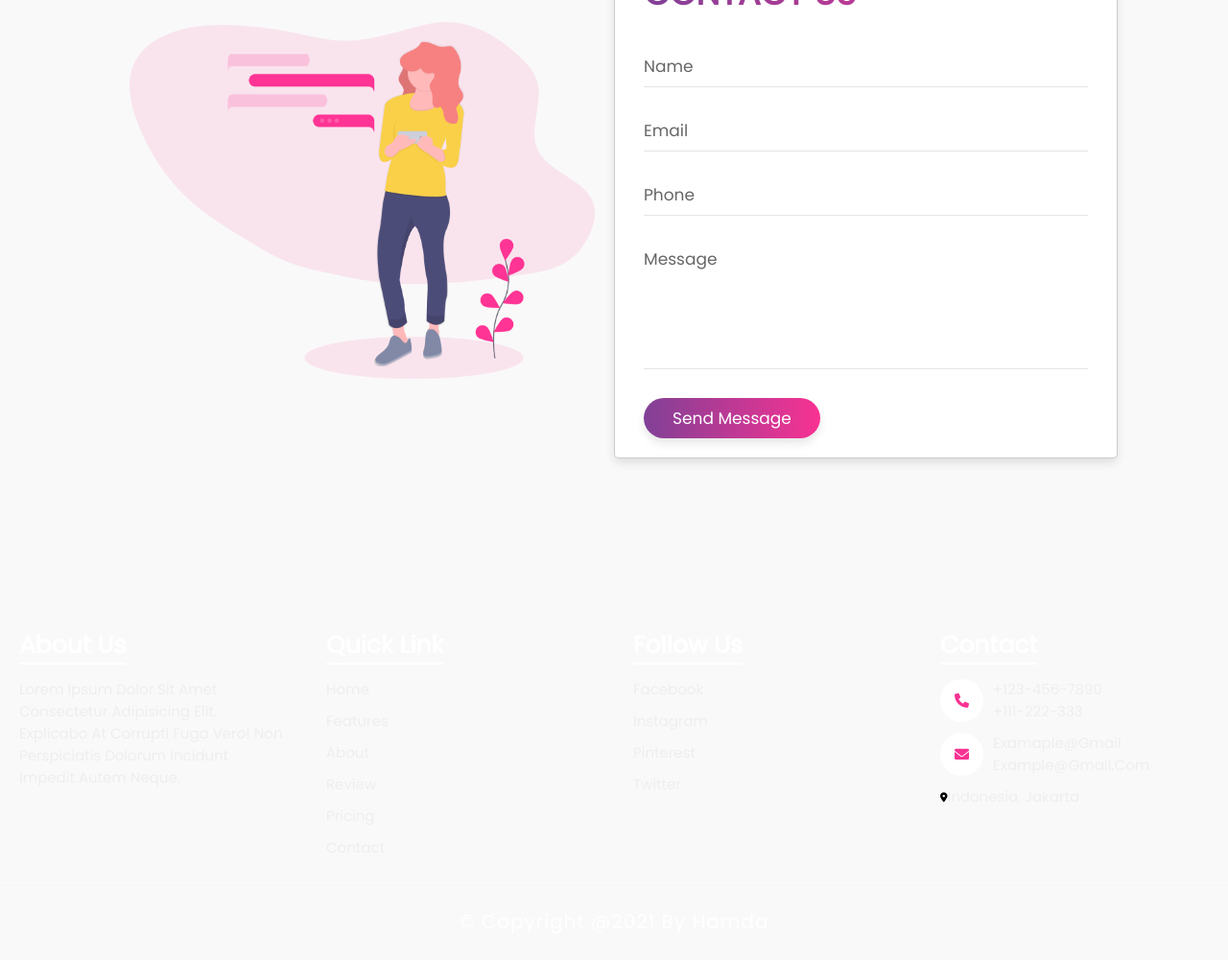
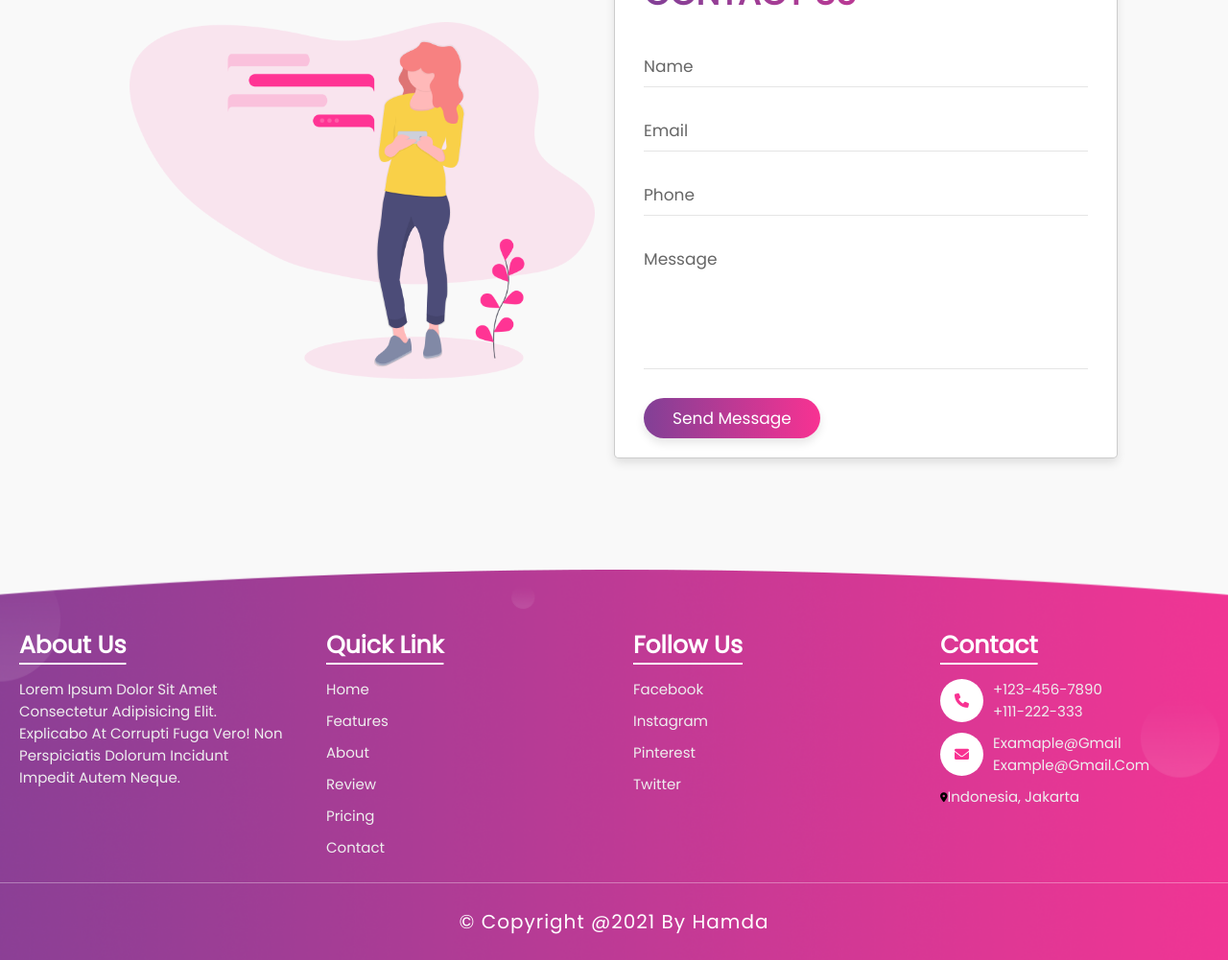
Before and after one commit to hamdahamda/latihan-css-web, a plain HTML site: page index.html in a window 1280 px wide. Shown: the part 4508-5509 px from the top of the page at 96% size. Drawn offline with Linux system fonts and the light colour scheme.

Commit message:
update bg footer

```diff
--- a/assets/css/styles.css
+++ b/assets/css/styles.css
@@ -468,7 +468,7 @@ header label {
 
 .footer {
   padding-top: 3rem;
-  background: url(assets/images/footer-bg.png) no-repeat;
+  background: url(../images/footer-bg.png) no-repeat;
   background-size: cover;
   background-position: center;
 }
```
